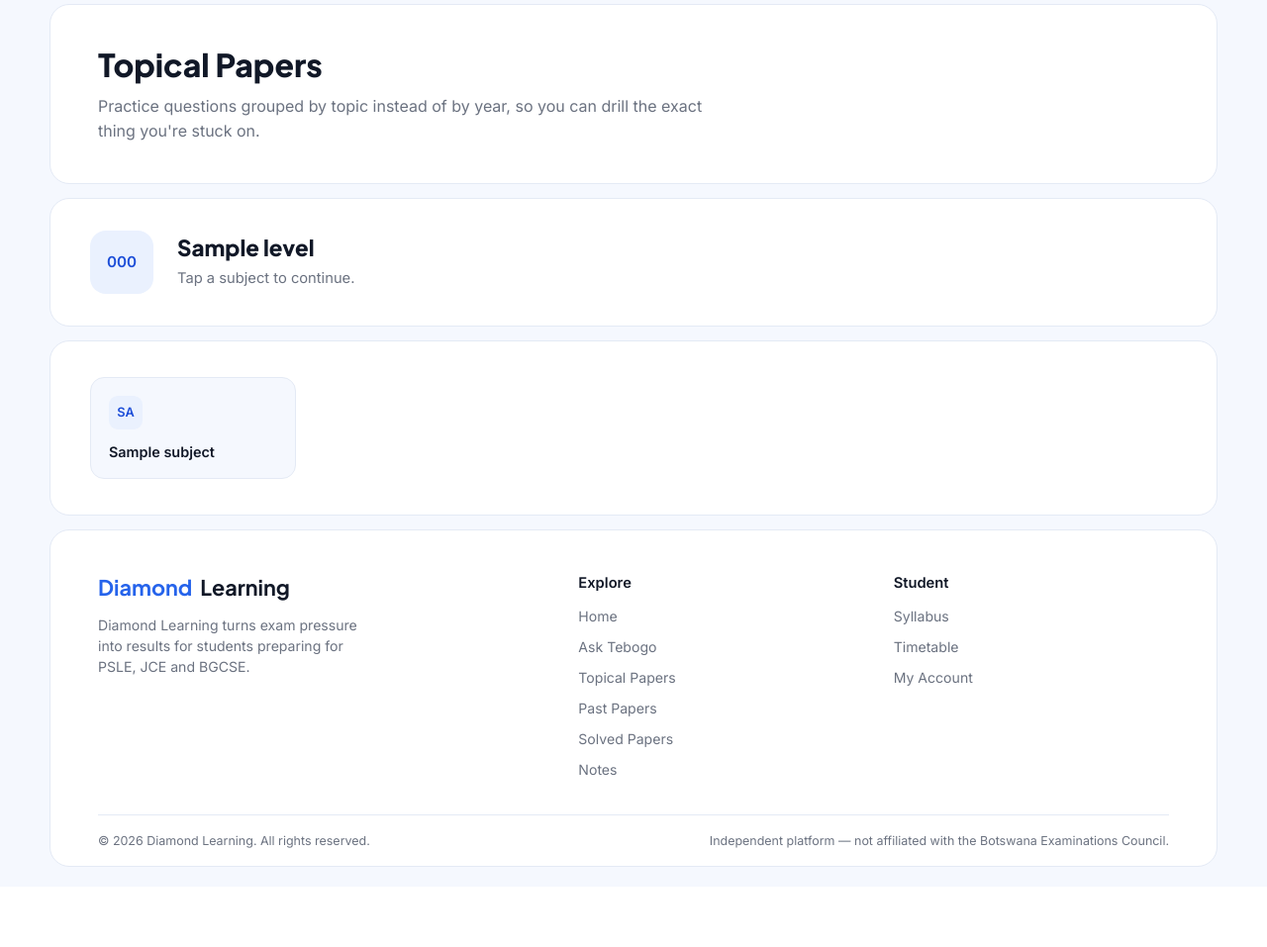
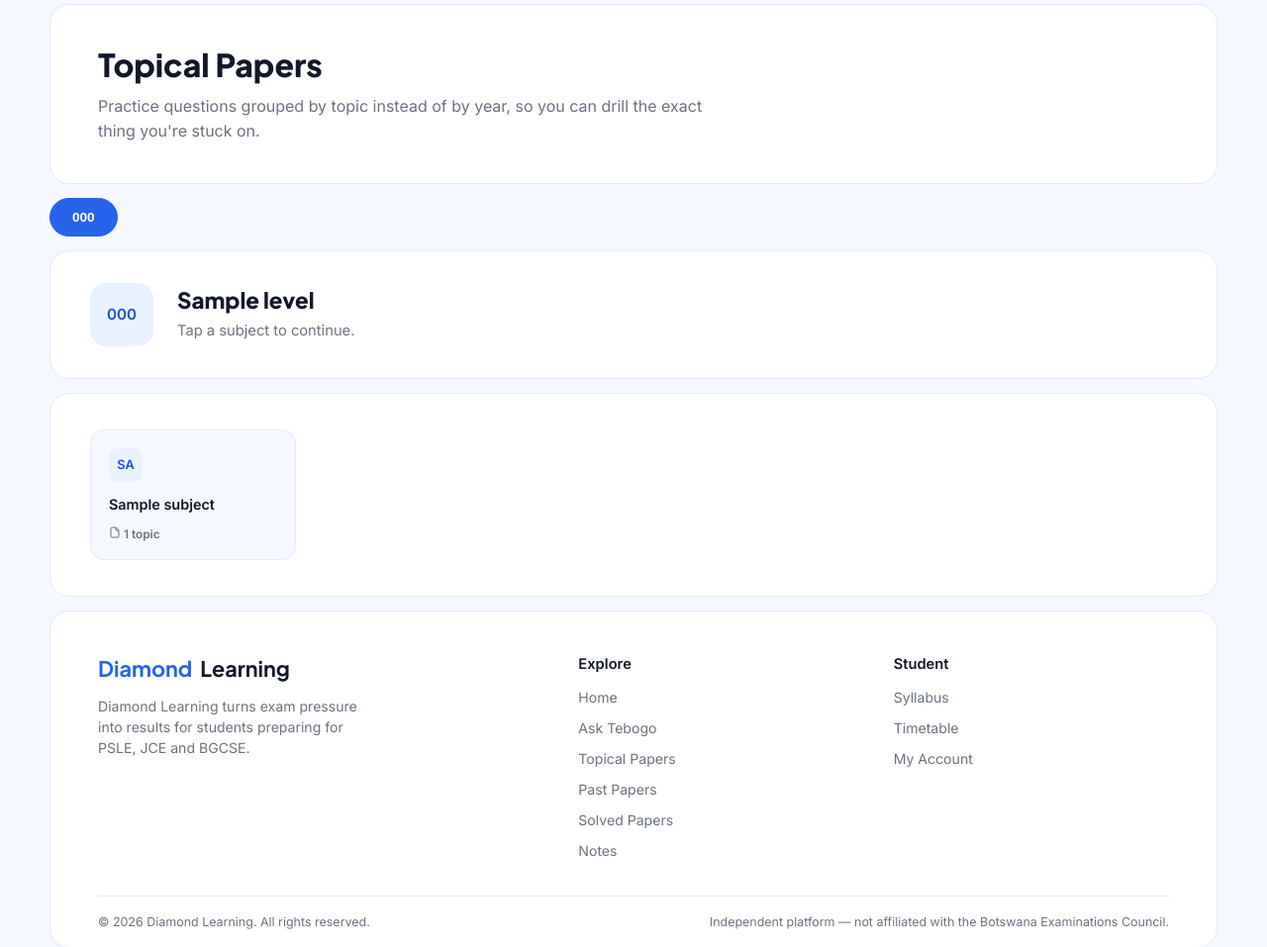
Before and after one commit to kaobonang-boop/diamond-learning, a Django app: template templates/papers/topical_home.html in a window 1280 px wide. Shown: the part 229-1186 px from the top of the page at 99% size. Before the commit the page ends 1105 px from the top, so only its background shows below. Run offline with Django 5.2, Linux system fonts and the light colour scheme; the template is opened without the code that fills it: most values are stand-ins (such as "Sample title", 1, 10 or a date in 2020).

Commit message:
_level_grid.html

```diff
--- a/templates/papers/_level_grid.html
+++ b/templates/papers/_level_grid.html
@@ -1,17 +1,29 @@
 {% comment %} include with: levels, url_name {% endcomment %}
+<div class="tabs">
   {% for level in levels %}
+    <button type="button" class="tab-btn {% if forloop.first %}active{% endif %}" onclick="showLevelTab(this, '{{ level.code|lower }}')">{{ level.code }}</button>
+  {% endfor %}
+</div>
+
+{% for level in levels %}
+<div class="panel {% if forloop.first %}active{% endif %}" data-level-panel="{{ level.code|lower }}">
   <div class="panel-intro">
     <div class="panel-badge">{{ level.code }}</div>
     <div><h2>{{ level.name }}</h2><p>Tap a subject to continue.</p></div>
   </div>
-<div class="subject-panel" style="margin-bottom:14px;">
+  <div class="subject-panel">
     <div class="subject-grid">
       {% for subject in level.subjects.all %}
         <a class="subject-tile" href="{% url url_name level.code|lower subject.slug %}">
           <div class="subject-tile-icon">{{ subject.name|slice:":2"|upper }}</div>
           <div class="subject-tile-name">{{ subject.name }}</div>
+          <div class="subject-tile-meta">
+            <svg width="12" height="12" viewBox="0 0 24 24" fill="none" stroke="currentColor" stroke-width="2"><path d="M14 2H6a2 2 0 0 0-2 2v16a2 2 0 0 0 2 2h12a2 2 0 0 0 2-2V8z"/><path d="M14 2v6h6"/></svg>
+            {{ subject.topics.count }} topic{{ subject.topics.count|pluralize }}
+          </div>
         </a>
       {% empty %}<p class="desc">No subjects yet.</p>{% endfor %}
     </div>
   </div>
+</div>
 {% endfor %}
```
Lines whose indentation alone changed are shown as unchanged.
